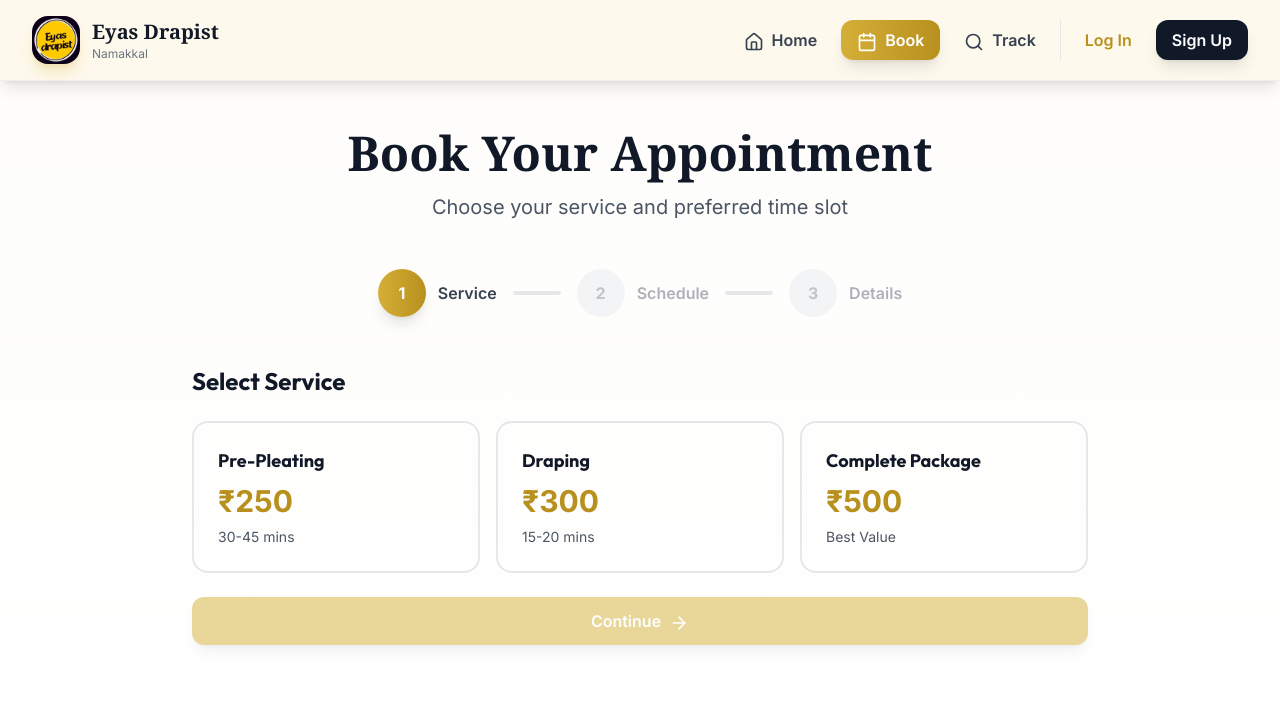
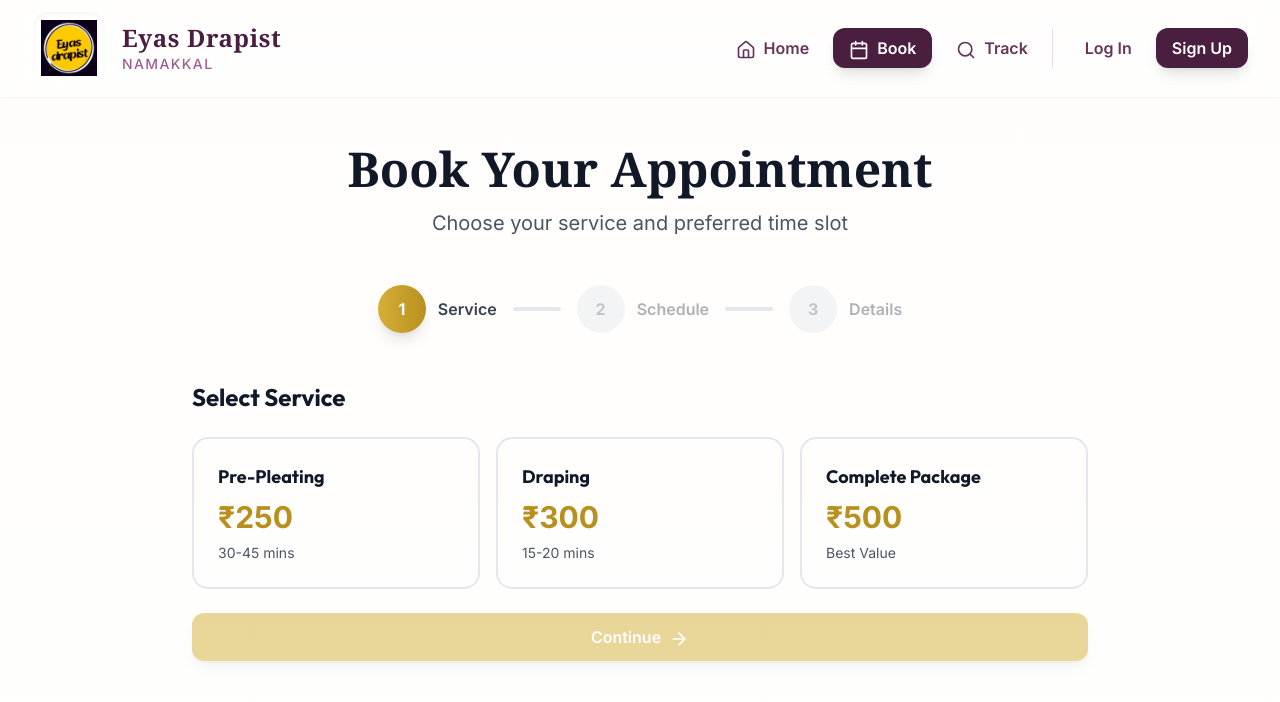
Before and after one commit to maniraja5599/EyasSareeDrapist, a React (Vite) app: page /book in a window 1280 px wide. Shown: the top 702 px of the page. Built offline with nearby package versions, Linux system fonts and the light colour scheme.

Commit message:
style: Updated Navbar to Frosted Pearl (Glassmorphism) theme

```diff
--- a/src/components/Navbar.jsx
+++ b/src/components/Navbar.jsx
@@ -17,55 +17,57 @@ const Navbar = () => {
     }, [location.pathname]);
 
     return (
-        <nav className="sticky top-0 z-50 bg-primary-50/95 backdrop-blur-xl border-b border-gray-200/50 shadow-lg">
+        <nav className="sticky top-0 z-50 bg-white/70 backdrop-blur-xl shadow-sm border-b border-white/50 transition-all duration-300 supports-[backdrop-filter]:bg-white/60">
             <div className="max-w-7xl mx-auto px-4 sm:px-6 lg:px-8">
-                <div className="flex justify-between items-center h-20">
+                <div className="flex justify-between items-center h-24">
                     {/* Logo */}
-                    <Link to="/" className="flex items-center space-x-3 group">
-                        <img src={`${import.meta.env.BASE_URL}images/logo.png`} alt="Eyas Drapist Logo" className="w-12 h-12 rounded-2xl shadow-lg shadow-primary-500/30 group-hover:shadow-xl group-hover:shadow-primary-500/40 transition-all duration-300 group-hover:scale-105 object-contain bg-white/10 backdrop-blur-sm" />
+                    <Link to="/" className="flex items-center space-x-4 group">
+                        <div className="p-2 bg-white/40 rounded-2xl border border-white/50 transition-transform group-hover:scale-105 shadow-inner">
+                            <img src={`${import.meta.env.BASE_URL}images/logo.png`} alt="Eyas Drapist Logo" className="w-14 h-14 object-contain drop-shadow-sm" />
+                        </div>
                         <div className="block">
-                            <div className="text-xl font-serif font-bold text-gradient-primary">
+                            <div className="text-2xl font-serif font-bold text-secondary-900 tracking-wide group-hover:text-primary-600 transition-colors">
                                 Eyas Drapist
                             </div>
-                            <div className="text-xs text-gray-500">Namakkal</div>
+                            <div className="text-sm text-secondary-600 font-medium tracking-widest uppercase opacity-90">Namakkal</div>
                         </div>
                     </Link>
 
                     {/* Desktop Navigation */}
                     <div className="hidden md:flex items-center space-x-2">
-                        <Link to="/" className={`px-4 py-2 rounded-xl font-semibold transition-all duration-300 ${isActive('/') ? 'bg-gradient-to-r from-primary-500 to-primary-600 text-white shadow-lg' : 'text-gray-700 hover:bg-gray-100'}`}>
+                        <Link to="/" className={`px-4 py-2 rounded-xl font-semibold transition-all duration-300 ${isActive('/') ? 'bg-secondary-900 text-white shadow-lg' : 'text-secondary-800 hover:bg-white/50 hover:text-primary-600'}`}>
                             <Home className="w-5 h-5 inline mr-2" />
                             <span>Home</span>
                         </Link>
-                        <Link to="/book" className={`px-4 py-2 rounded-xl font-semibold transition-all duration-300 ${isActive('/book') ? 'bg-gradient-to-r from-primary-500 to-primary-600 text-white shadow-lg' : 'text-gray-700 hover:bg-gray-100'}`}>
+                        <Link to="/book" className={`px-4 py-2 rounded-xl font-semibold transition-all duration-300 ${isActive('/book') ? 'bg-secondary-900 text-white shadow-lg' : 'text-secondary-800 hover:bg-white/50 hover:text-primary-600'}`}>
                             <Calendar className="w-5 h-5 inline mr-2" />
                             <span>Book</span>
                         </Link>
-                        <Link to="/track" className={`px-4 py-2 rounded-xl font-semibold transition-all duration-300 ${isActive('/track') ? 'bg-gradient-to-r from-primary-500 to-primary-600 text-white shadow-lg' : 'text-gray-700 hover:bg-gray-100'}`}>
+                        <Link to="/track" className={`px-4 py-2 rounded-xl font-semibold transition-all duration-300 ${isActive('/track') ? 'bg-secondary-900 text-white shadow-lg' : 'text-secondary-800 hover:bg-white/50 hover:text-primary-600'}`}>
                             <Search className="w-5 h-5 inline mr-2" />
                             <span>Track</span>
                         </Link>
 
                         {user ? (
-                            <div className="flex items-center gap-2 ml-2 pl-2 border-l border-gray-200">
-                                <span className="text-sm font-semibold text-primary-700">
+                            <div className="flex items-center gap-2 ml-4 pl-4 border-l border-secondary-200">
+                                <span className="text-sm font-bold text-secondary-900 bg-white/50 px-3 py-1 rounded-full border border-white">
                                     {user.name || user.username}
                                 </span>
                                 <button onClick={logout} className="px-3 py-2 rounded-lg text-sm text-red-500 hover:bg-red-50 font-medium transition-colors">
                                     Logout
                                 </button>
                                 {user.role === 'admin' && (
-                                    <Link to="/admin" className="px-3 py-2 rounded-lg text-sm bg-gray-900 text-white hover:bg-black font-medium transition-colors">
+                                    <Link to="/admin" className="px-3 py-2 rounded-lg text-sm bg-primary-600 text-white hover:bg-primary-700 font-medium transition-colors shadow-md">
                                         Dashboard
                                     </Link>
                                 )}
                             </div>
                         ) : (
-                            <div className="flex items-center gap-2 ml-2 pl-2 border-l border-gray-200">
-                                <Link to="/login" className="px-4 py-2 rounded-xl text-primary-600 hover:bg-primary-50 font-semibold transition-all">
+                            <div className="flex items-center gap-2 ml-4 pl-4 border-l border-secondary-200">
+                                <Link to="/login" className="px-4 py-2 rounded-xl text-secondary-800 hover:bg-white/50 font-semibold transition-all">
                                     Log In
                                 </Link>
-                                <Link to="/signup" className="px-4 py-2 rounded-xl bg-gray-900 text-white hover:bg-black font-semibold shadow-lg hover:shadow-xl transition-all">
+                                <Link to="/signup" className="px-4 py-2 rounded-xl bg-secondary-900 text-white hover:bg-black font-semibold shadow-lg hover:shadow-xl transition-all">
                                     Sign Up
                                 </Link>
                             </div>
@@ -76,7 +78,7 @@ const Navbar = () => {
                     <div className="md:hidden flex items-center">
                         <button
                             onClick={() => setIsOpen(!isOpen)}
-                            className="p-2 rounded-lg text-gray-600 hover:bg-gray-100 transition-colors focus:outline-none"
+                            className="p-2 rounded-lg text-secondary-900 hover:bg-white/50 transition-colors focus:outline-none"
                         >
                             {isOpen ? <X className="w-6 h-6" /> : <Menu className="w-6 h-6" />}
                         </button>
@@ -86,7 +88,7 @@ const Navbar = () => {
 
             {/* Mobile Menu Dropdown */}
             {isOpen && (
-                <div className="md:hidden absolute top-20 left-0 w-full bg-white/95 backdrop-blur-xl border-b border-gray-200 shadow-xl animate-slide-down">
+                <div className="md:hidden absolute top-20 left-0 w-full bg-white border-b border-gray-200 shadow-2xl animate-slide-down rounded-b-2xl">
                     <div className="px-4 pt-2 pb-6 space-y-2">
                         <Link to="/" className={`block px-4 py-3 rounded-xl font-semibold transition-all ${isActive('/') ? 'bg-primary-50 text-primary-700' : 'text-gray-700 hover:bg-gray-50'}`}>
                             <Home className="w-5 h-5 inline mr-3" />
```
